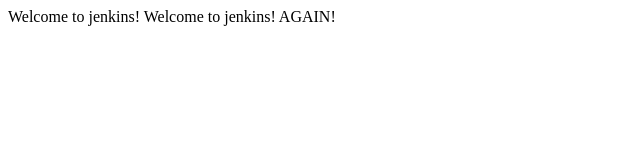
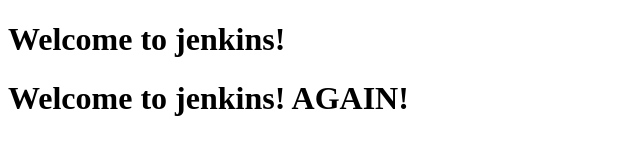
Before and after one commit to sun-kic/htmltest, a plain HTML site: page index.html in a window 1280 px wide. Shown: the whole page, without its empty margins (0-640 px from the left). Drawn offline with Linux system fonts and the light colour scheme.

Commit message:
head bigger

```diff
--- a/index.html
+++ b/index.html
@@ -6,7 +6,8 @@
     <title>Jenkins test</title>
 </head>
 <body>
-    Welcome to jenkins!
-    Welcome to jenkins! AGAIN!
+    <h1>Welcome to jenkins!</h1>
+    <h1>Welcome to jenkins! AGAIN!</h1>
+
 </body>
 </html>
```
